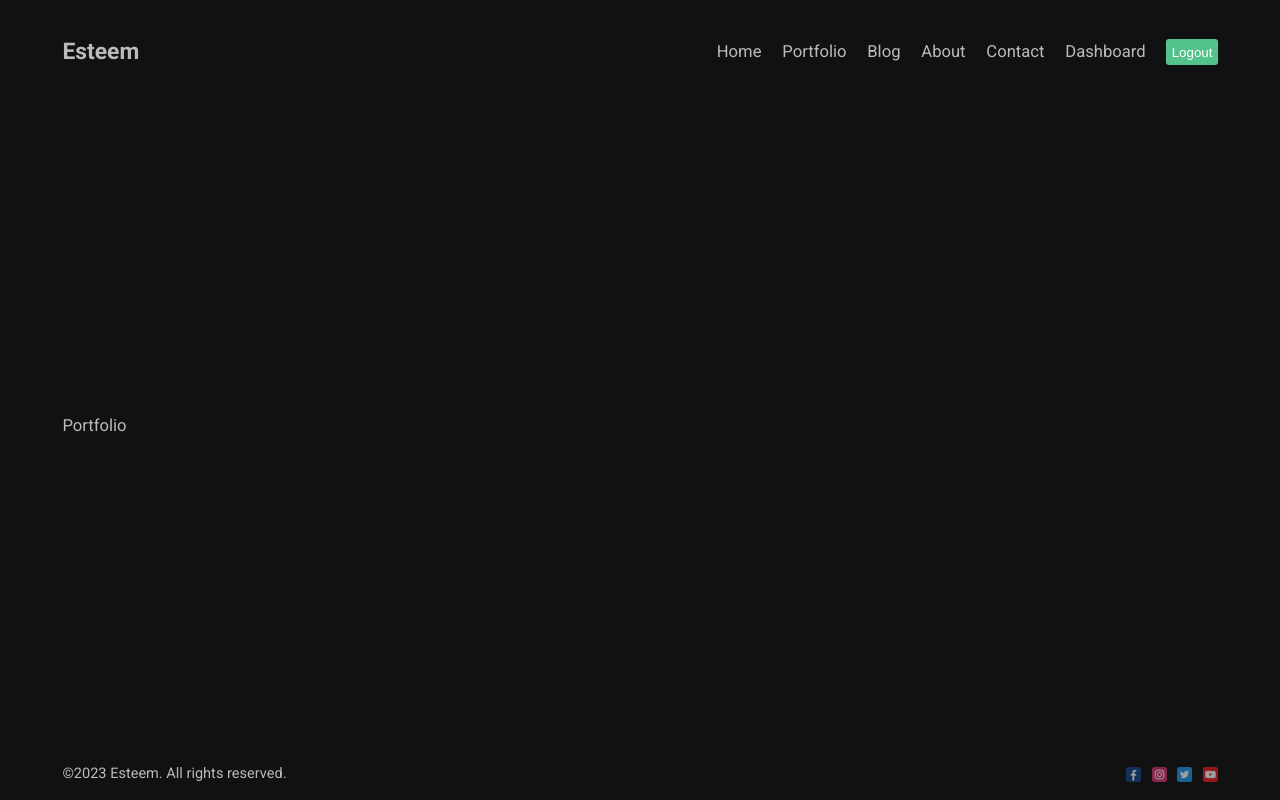
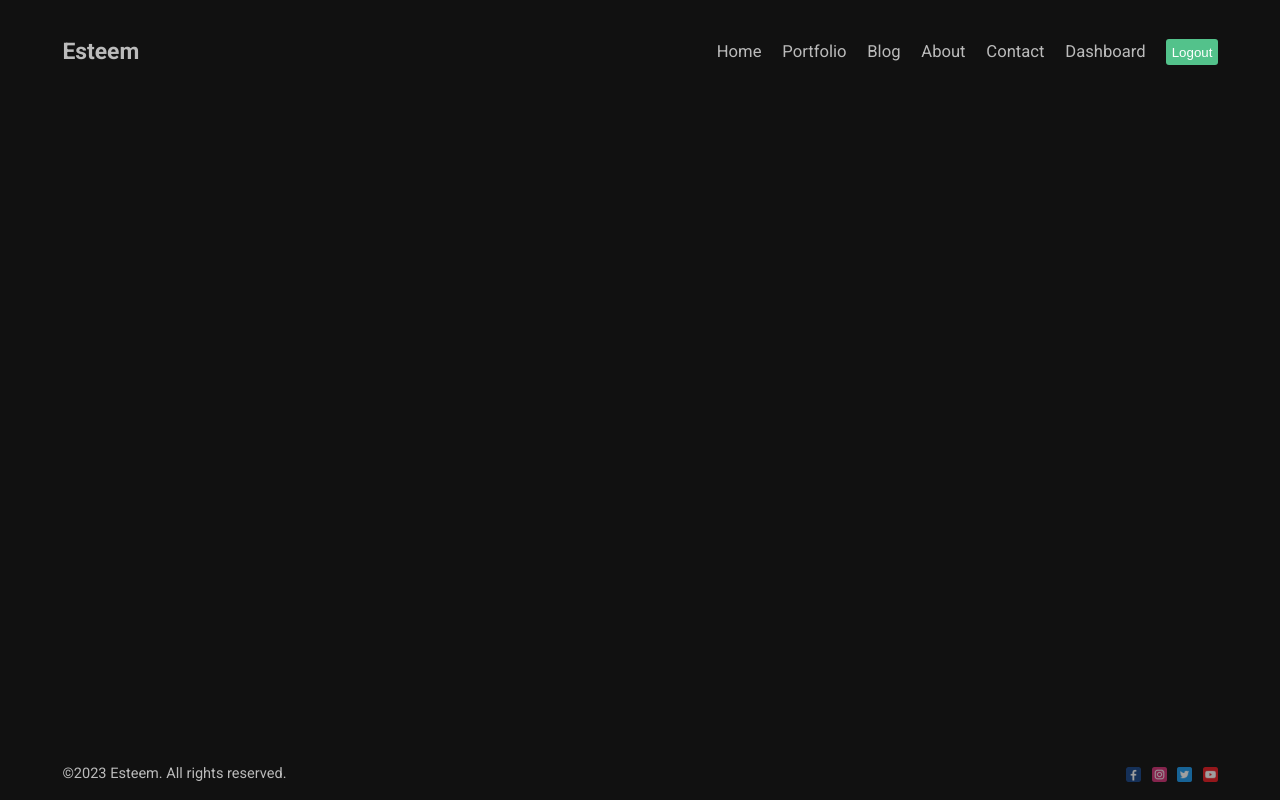
Before and after one commit to esteemayo/next_13, a Next.js app: page /portfolio in a window 1280 px wide. Built offline with nearby package versions, Linux system fonts and the light colour scheme.

Commit message:
feat: add next/link module

```diff
--- a/src/app/portfolio/page.jsx
+++ b/src/app/portfolio/page.jsx
@@ -1,9 +1,12 @@
+import Link from 'next/link';
 import Image from 'next/image';
 import styles from './page.module.scss';
 
 const Portfolio = () => {
   return (
-    <div>Portfolio</div>
+    <div className={styles.container}>
+
+    </div>
   );
 }
 
```
